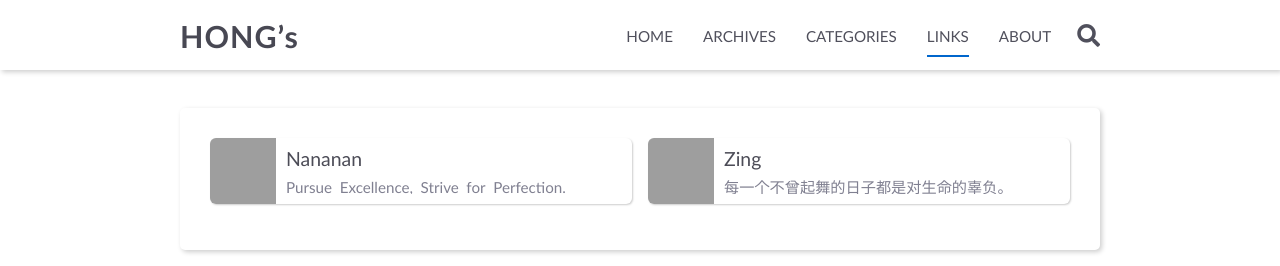
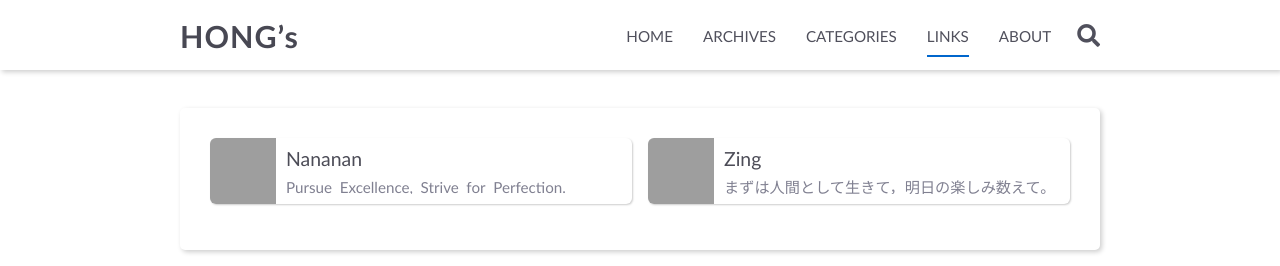
Before and after one commit to honghong1012/honghong1012.github.io, a plain HTML site: page links/index.html in a window 1280 px wide. Shown: the top 266 px of the page. Drawn offline with Linux system fonts and the light colour scheme; grey boxes are pictures that could not be loaded.

Commit message:
Site updated: 2021-12-20 18:56:45

```diff
--- a/links/index.html
+++ b/links/index.html
@@ -198,7 +198,7 @@
                         </div>
                         <div class="info">
                             <div class="name ellipsis">Zing</div>
-                            <div class="description ellipsis">每一个不曾起舞的日子都是对生命的辜负。</div>
+                            <div class="description ellipsis">まずは人間として生きて，明日の楽しみ数えて。</div>
                         </div>
                     </div>
                 </a>
```
